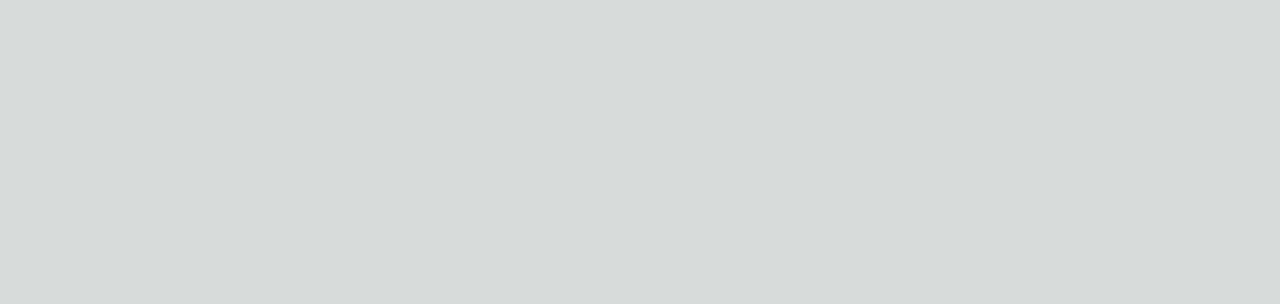
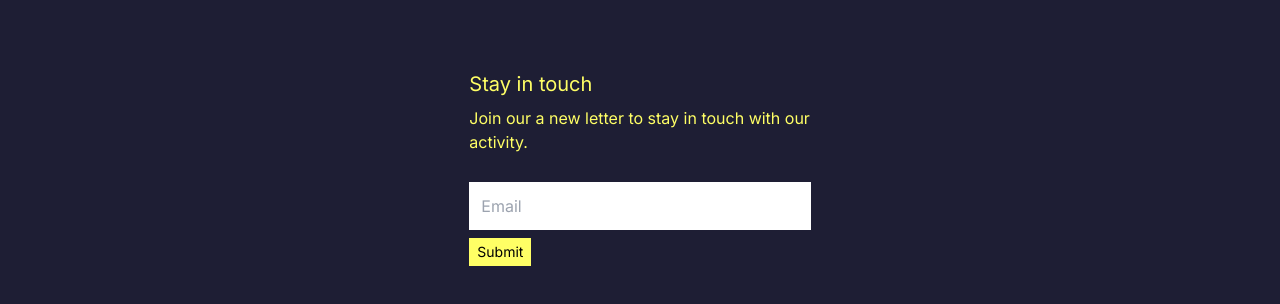
Before and after one commit to JoseJ55/fitness-website, a Next.js app: page / in a window 1280 px wide. Shown: the part 4134-4438 px from the top of the page. Before the commit the page ends 4076 px from the top, so only its background shows below. Built offline with nearby package versions, Linux system fonts and the light colour scheme.

Commit message:
set up basic contact

```diff
--- a/app/page.tsx
+++ b/app/page.tsx
@@ -4,6 +4,7 @@ import About from "@/components/Home/About";
 import Values from "@/components/Home/Values";
 import Offer from "@/components/Home/Offer";
 import Links from "@/components/Home/Links";
+import Contact from "@/components/Home/Contact";
 
 export default function Home() {
   return (
@@ -14,6 +15,7 @@ export default function Home() {
       <Values />
       <Offer />
       {/* <Links /> */}
+      <Contact />
     </main>
   );
 }
--- /dev/null
+++ b/components/Home/Contact.tsx
@@ -0,0 +1,35 @@
+function Contact() {
+  return (
+    <div className='flex justify-center items-center p-32 bg-custom-background w-full'>
+        <div className='w-4/12 flex flex-col justify-start items-start gap-7'>
+            <div className='w-full flex flex-col gap-2'>
+                <p className='text-custom-main text-xl'>
+                    Stay in touch
+                </p>
+
+                <p className='text-custom-main'>
+                    Join our a new letter to stay in touch with our activity.
+                </p>
+            </div>
+
+            <div className='w-full flex flex-col gap-2 justify-start items-start'>
+                <input
+                    className='w-full p-3'
+                    type='text'
+                    placeholder='Email' />
+
+                <input
+                    className='
+                        bg-custom-main
+                        px-2
+                        py-1
+                        text-sm
+                    '
+                    type='submit' />
+            </div>
+        </div>
+    </div>
+  )
+}
+
+export default Contact
```
